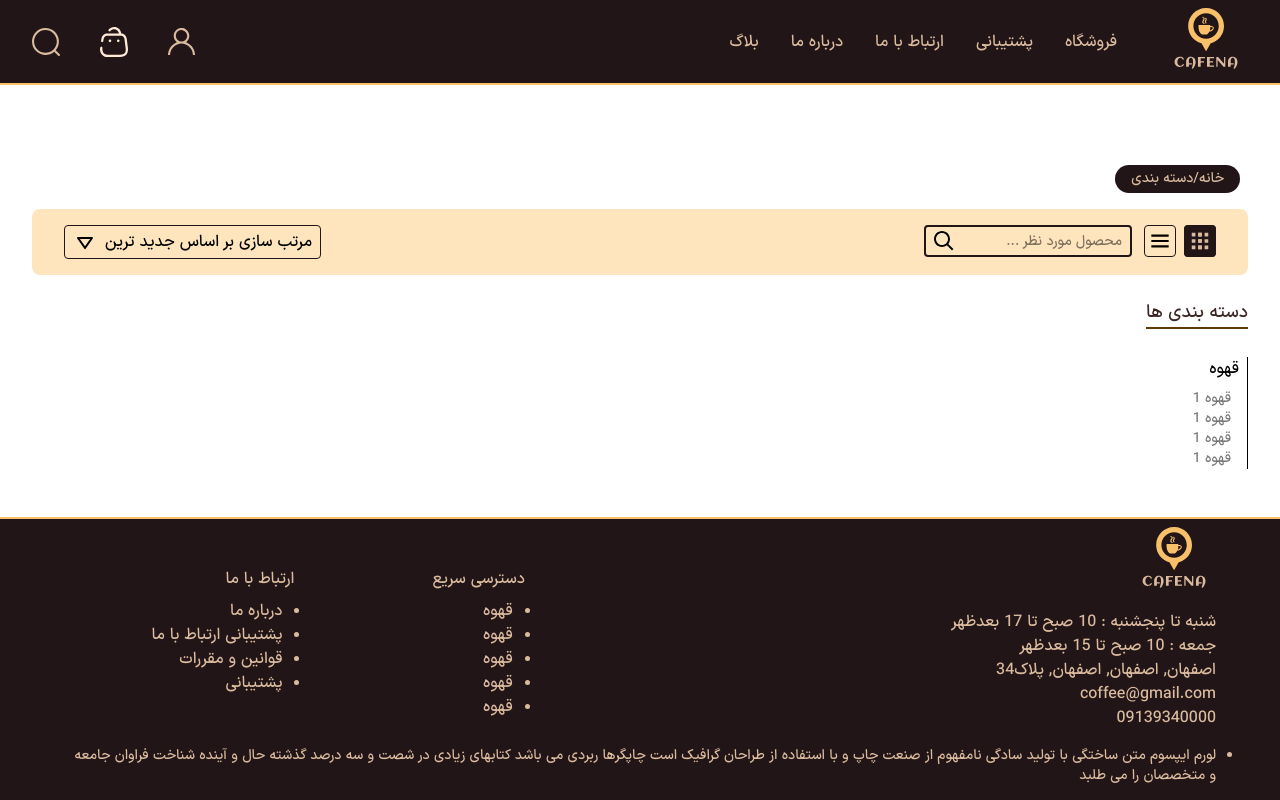
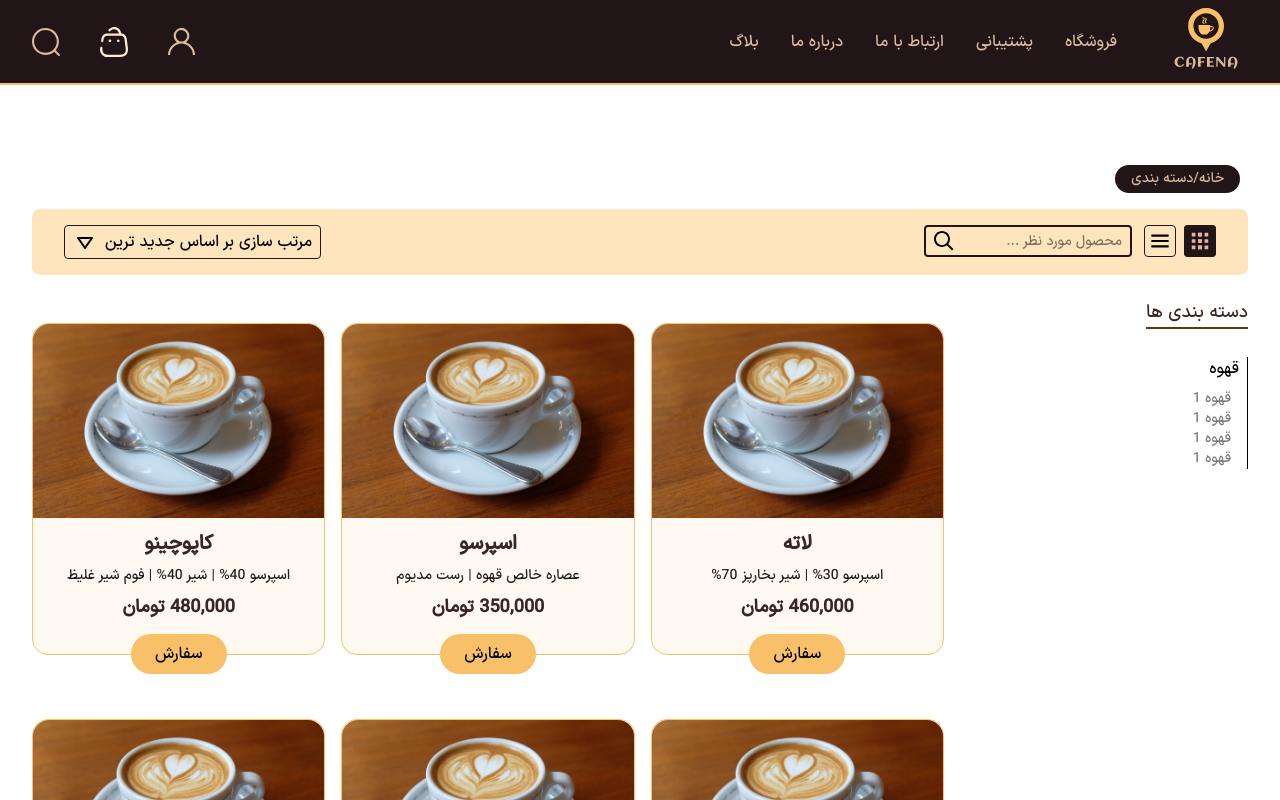
Before and after one commit to Mohammad2954/coffee-shop, a React (Vite) app: page /category in a window 1280 px wide. Shown: the top 800 px of the page. Built offline with nearby package versions, Linux system fonts and the light colour scheme.

Commit message:
feat :add product template in category page

```diff
--- a/src/components/Category/Sorted.jsx
+++ b/src/components/Category/Sorted.jsx
@@ -25,7 +25,7 @@ function Sorted() {
         </div>
       </div>
       {isOpen ? (
-        <div className="border border-coffee-bg w-fit rounded-sm  hide-item absolute top-[38px]   bg-[#ffe5beaa]  ">
+        <div className="border border-coffee-bg w-fit rounded-sm  hide-item absolute top-[38px]   bg-[#ffe5beaa]  z-10">
           <ul className="">
             <li className="hover:bg-amber-950 hover:text-text-header px-2 py-1 cursor-pointer">
               مرتب سازی بر اساس جدید ترین{" "}
--- a/src/pages/Category.jsx
+++ b/src/pages/Category.jsx
@@ -1,7 +1,8 @@
 import BreadCramb from "../components/BreadCramb/BreadCramb";
 import Sidebar from "../components/Category/Sidebar";
 import Sorted from "../components/Category/Sorted";
-
+import { data } from "../components/data";
+import Product from "../components/Home/Product/Product";
 function Category() {
   return (
     <div className=" mx-auto mt-20 px-8">
@@ -63,7 +64,14 @@ function Category() {
         </div>
       </div>
       <div className="grid grid-cols-4">
-        <Sidebar />
+        <div className="hidden sm:block">
+          <Sidebar />
+        </div>
+        <div className="col-span-4 sm:col-span-3 grid grid-cols-1 sm:grid-cols-2 lg:grid-cols-3 gap-4">
+          {data.map((event) => (
+            <Product {...event} key={event.id} border={true} />
+          ))}
+        </div>
       </div>
     </div>
   );
```
Also changed, not shown: src/components/Paigination/Paigination.jsx (added).
